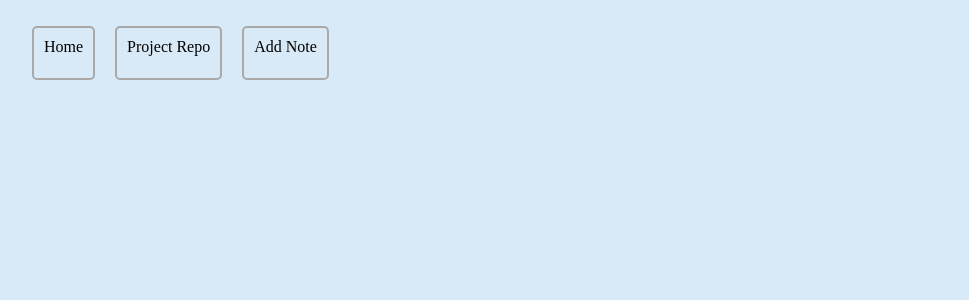
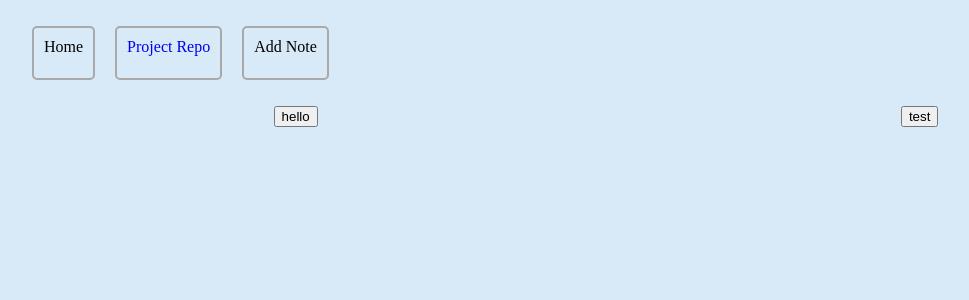
Before and after one commit to atapattua/notes-app, a Next.js app: page / in a window 1280 px wide. Shown: the top 300 px of the page, without its empty margins (34-1003 px from the left). Built offline with nearby package versions, Linux system fonts and the light colour scheme.

Commit message:
creating components for sidemenu and notes

```diff
--- a/components/Note.ts
+++ /dev/null
@@ -1 +0,0 @@
-import {Paper} from "@mui/material";
--- /dev/null
+++ b/components/Note.tsx
@@ -0,0 +1,2 @@
+import {Paper} from "@mui/material";
+import React, {FunctionComponent} from "react";
--- a/pages/index.tsx
+++ b/pages/index.tsx
@@ -3,7 +3,8 @@ import Image from 'next/image'
 import { Inter } from 'next/font/google'
 import styles from '@/styles/Home.module.css'
 
-const inter = Inter({ subsets: ['latin'] })
+//components
+import Card from "@mui/material/Card"
 
 export default function Home() {
   return (
@@ -17,10 +18,17 @@ export default function Home() {
         <nav>
           <ul className={styles.navbar}>
             <li>Home</li>
-            <li>Project Repo</li>
+            <a href="https://github.com/atapattua/notes-app" target="_blank"><li>Project Repo</li></a>
             <li className={styles.add_note}>Add Note</li>
           </ul>
         </nav>
+
+        <main>
+          <div className={styles.sidemenu}>
+            <button>hello</button>
+            <button>test</button>
+          </div>
+        </main>
       </body>
 
     </>
--- a/styles/Home.module.css
+++ b/styles/Home.module.css
@@ -3,6 +3,11 @@
   flex-direction: row;
   justify-content: flex-start;
   list-style: none;
+}
+
+@keyframes navbar_button_hover {
+  0% {background-color: none;}
+  100% {background-color: darkgray;}
 }
 
 .navbar li{
@@ -14,10 +19,23 @@
   font: darkgray;
 }
 
+.navbar a{
+  text-decoration: none;
+}
+
 .add_note{
-  align-items: flex-end;
+  align-self: flex-end;
 }
 
 .navbar li:hover{
-  background-color: darkgray;
+  animation-name: navbar_button_hover;
+  animation-duration: 0.2s;
+  animation-fill-mode: both;
 }
+
+.sidemenu{
+  display: flex;
+  flex-direction: row;
+  justify-content: space-around;
+  flex-wrap: wrap;
+}
```
Also changed, not shown: components/SideMenu.tsx (added, +9 -0 lines).
